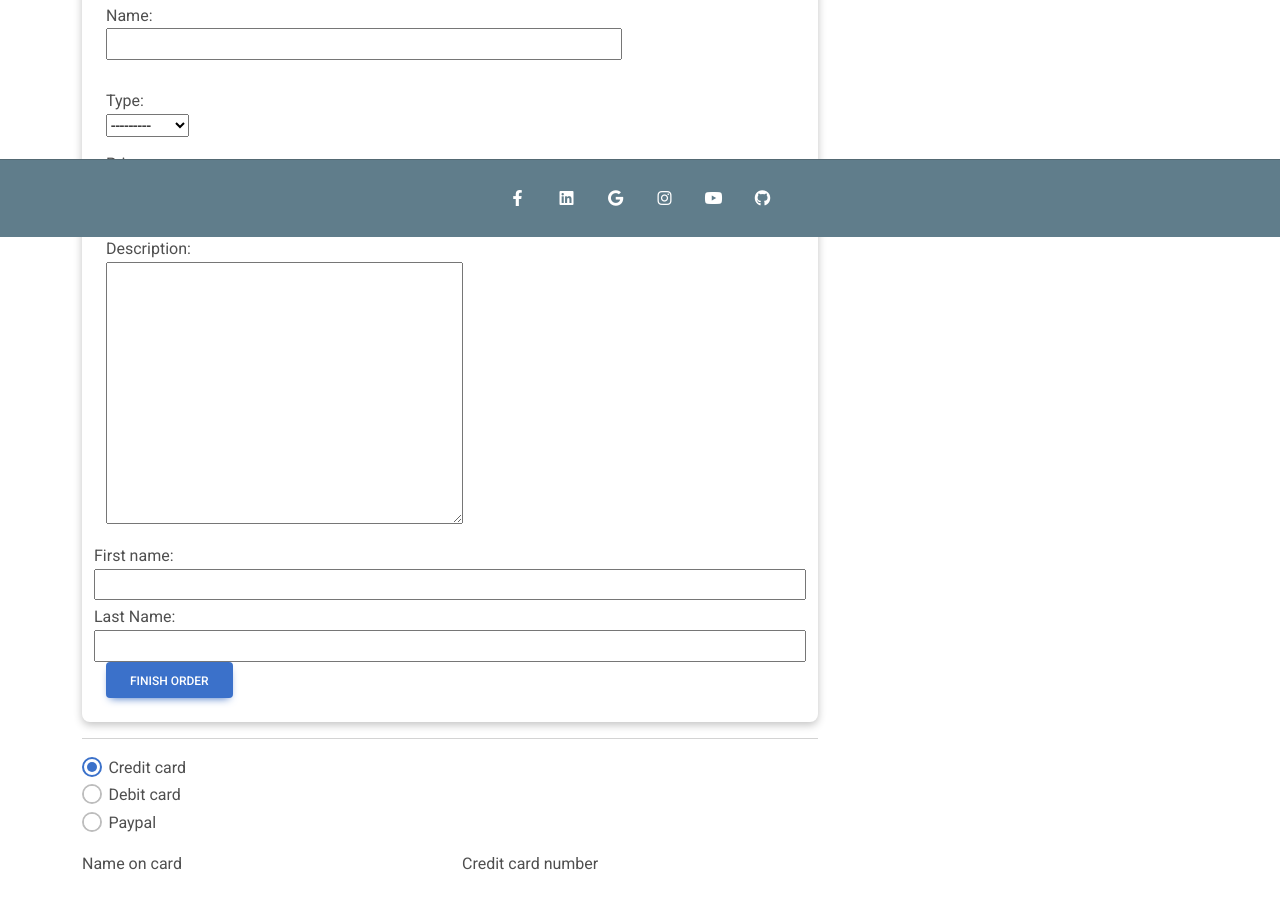
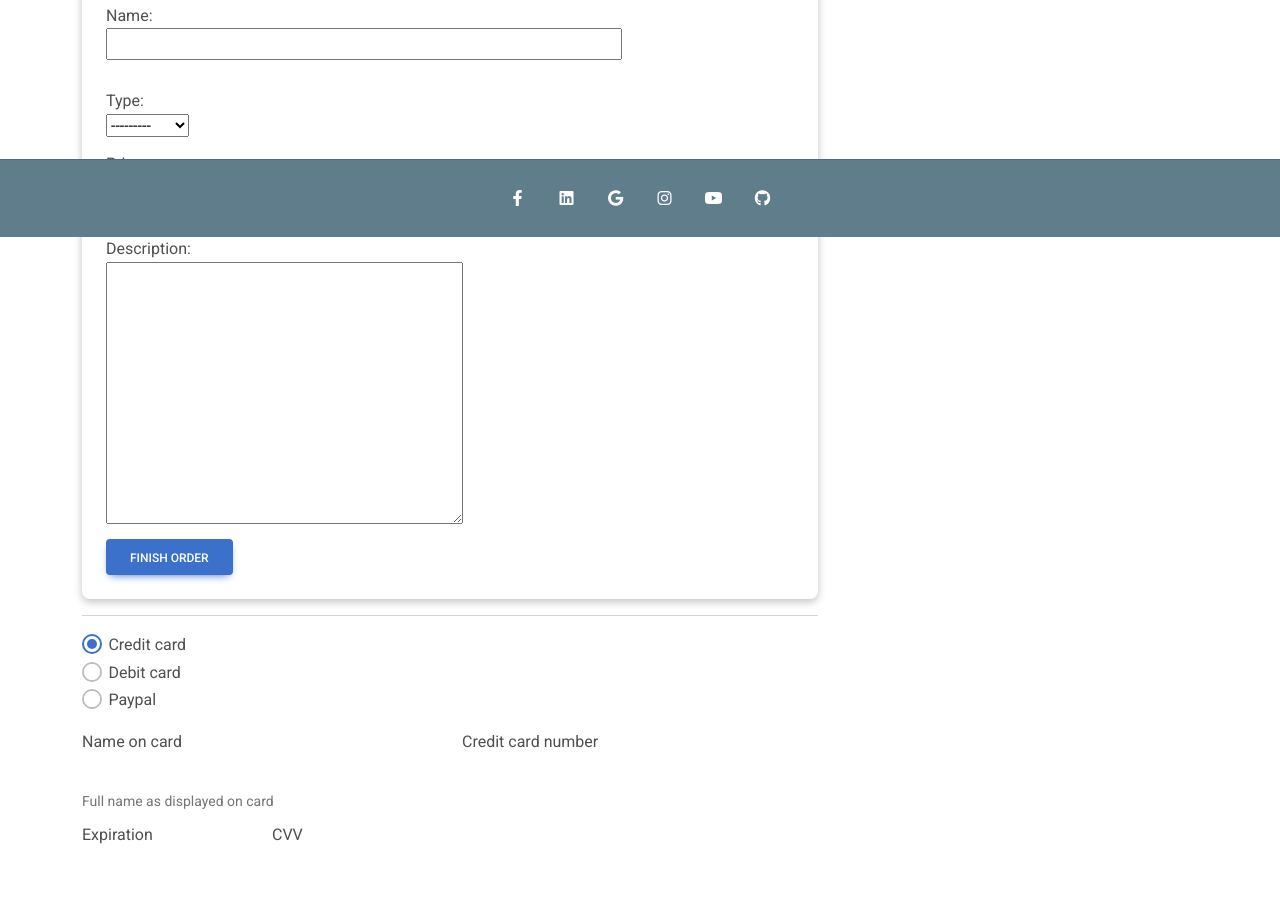
Before and after one commit to xaoccc/OnlyShop, a Django app: template templates/checkout.html in a window 1280 px wide. Shown: the part 563-1475 px from the top of the page. Run offline with Django 4.2, Linux system fonts and the light colour scheme; the template is opened without the code that fills it: values that come from a table or form of the project are taken from there, others are empty.

Commit message:
order no name

```diff
--- a/OnlyShop/main_app/views.py
+++ b/OnlyShop/main_app/views.py
@@ -126,6 +126,10 @@ class OrderSummaryView(GetUserMixin, OrdersCountMixin, OnlyShopLoginRequiredMixi
         billing_info_form = BillingInfoForm(request.POST, user_profile=request.user.profile)
 
         if billing_info_form.is_valid():
+            if not self.request.user.profile.first_name or not self.request.user.profile.last_name:
+                return redirect('profile-edit', pk=self.request.user.profile.pk)
+
+
             billing_info_form.save()
             current_billing_info = BillingInfo.objects.last()
             if not Order.objects.filter(user=self.request.user, ordered=False):
--- a/templates/checkout.html
+++ b/templates/checkout.html
@@ -50,16 +50,6 @@
                                     <label class="form-label checkout-form" for="{{ field.id_for_label }}">{{ field }}</label>
                                 </div>
                             {% endfor %}
-                            {% if not request.user.profile.first_name %}
-                                <div class="row mt-1" data-mdb-input-init>
-                                    First name: <input type="text" name="first_name" value="">
-                                    </div>
-                            {% endif %}
-                            {% if not request.user.profile.last_name %}
-                                <div class="row mt-1" data-mdb-input-init>
-                                    Last Name: <input type="text" name="last_name" value="">
-                                </div>
-                            {% endif %}
                             <button class="btn btn-primary" type="submit">Finish Order</button>
                         </form>
 
```
